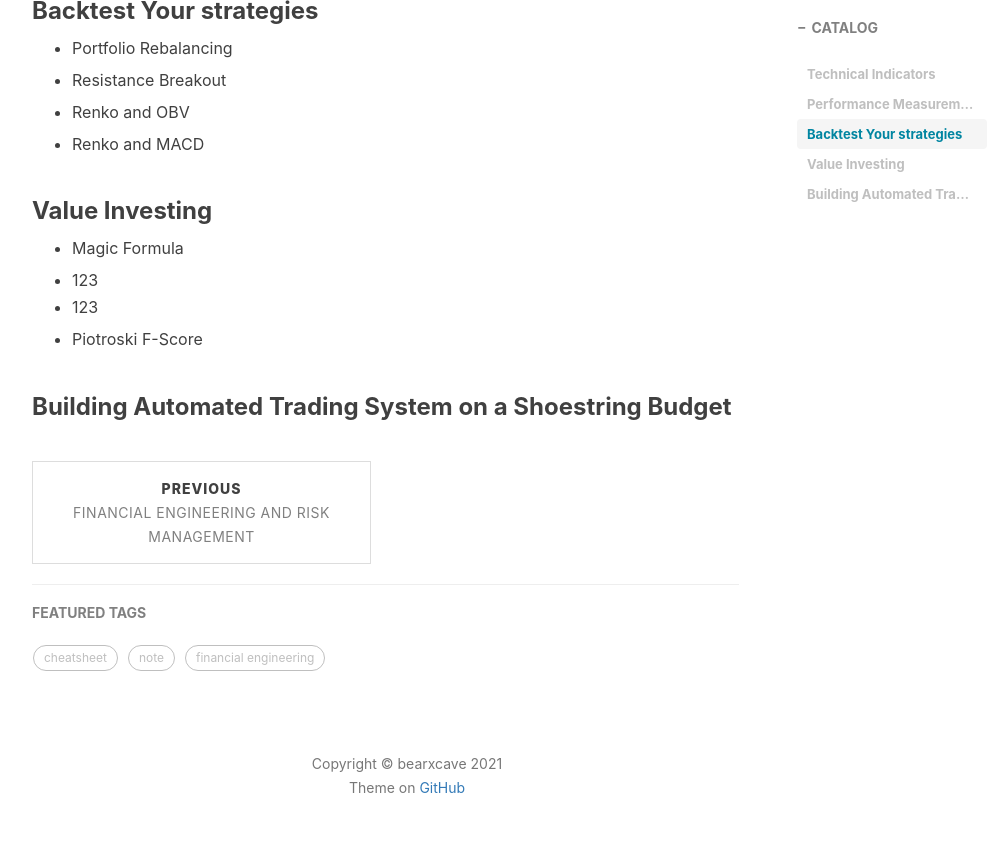
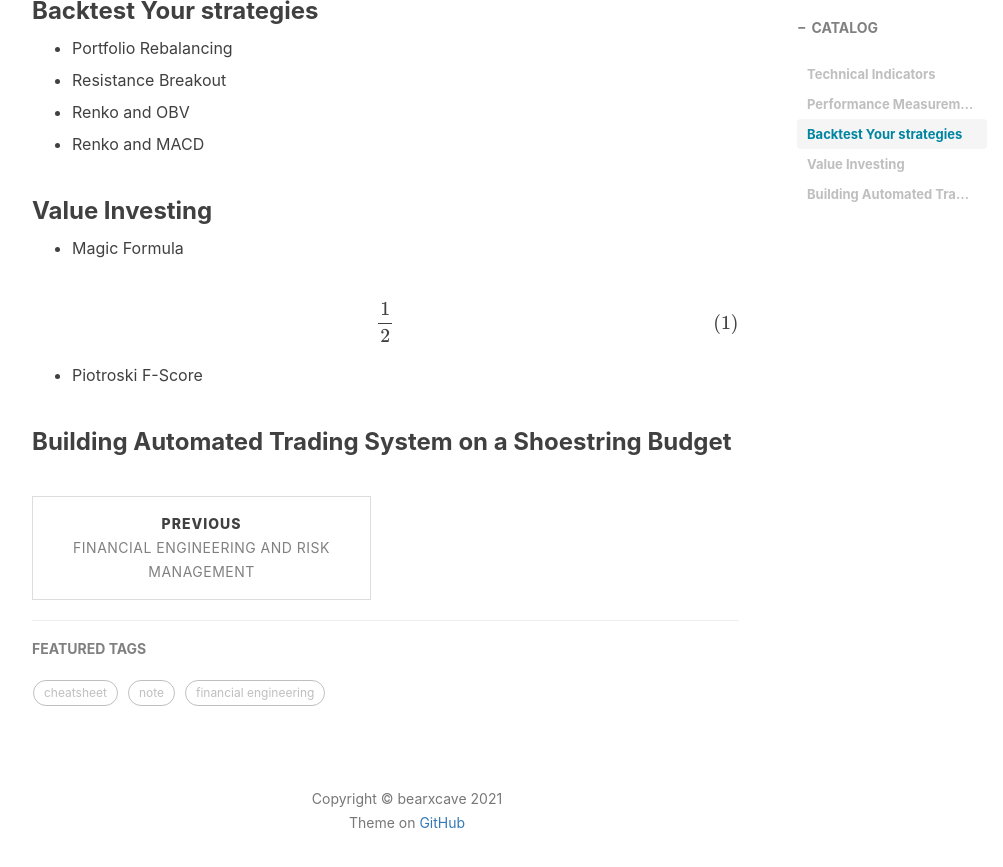
Before and after one commit to Bearxcave/Bearxcave.github.io, a Jekyll site: the page built from _posts/2021-05-01-algorithmic-trading.md, in a window 1280 px wide and 900 px high, scrolled down 971 px. Shown: the top 867 px of the window, without its empty margins (233-1236 px from the left). Built offline with Jekyll 4.4.1, drawn with Linux system fonts in a browser that asks for light colours; nearby versions of some CDN libraries; formulas are drawn with MathJax 3; comment, search, counter and statistics services are not loaded.

Commit message:
Update 2021-05-01-algorithmic-trading.md

```diff
--- a/_posts/2021-05-01-algorithmic-trading.md
+++ b/_posts/2021-05-01-algorithmic-trading.md
@@ -49,8 +49,7 @@ import
 
 * Magic Formula
 
-- 123
-- 123
+$$ \frac{1}{2} $$
 
 * Piotroski F-Score
 
```
